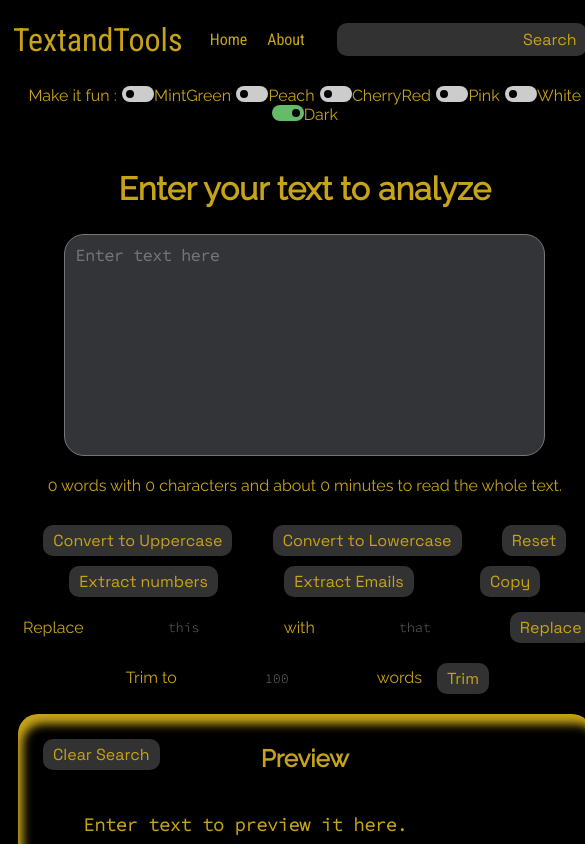
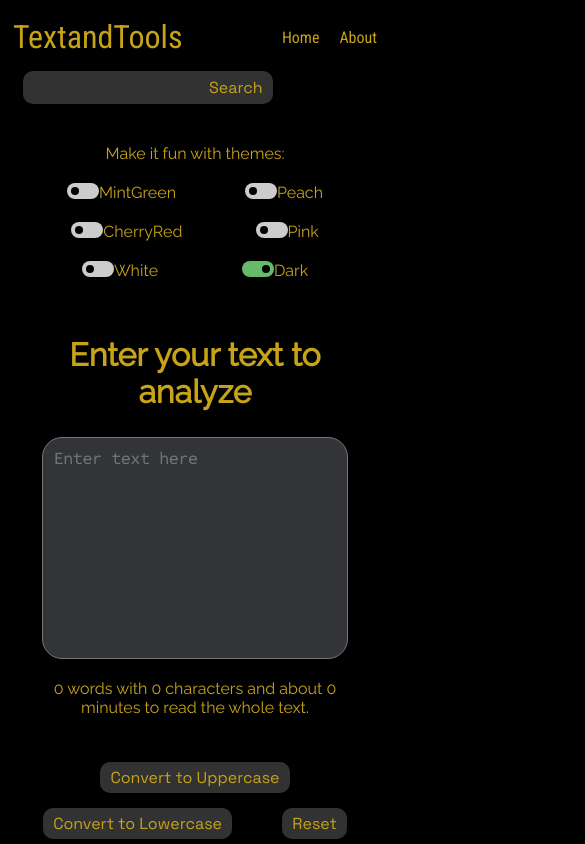
Before and after one commit to Naseeb7/TextandTools, a React (Create React App) app: page / in a window 390 px wide. Shown: the top 844 px of the page, 585 px wide, since content can reach past the window. Built offline with nearby package versions, Linux system fonts and the light colour scheme.

Commit message:
Made the app mobile responsive

```diff
--- a/src/App.css
+++ b/src/App.css
@@ -1,12 +1,16 @@
 body{
+  background-color: black;
+  color: #c7a318;}
+.body{
   display: flex;
-  box-sizing: border-box;
+  /* box-sizing: border-box; */
   flex-direction: column;
-  flex-wrap: wrap;
   background-color: black;
   color: #c7a318;
   justify-content: center;
   overflow-x: hidden;
+  /* border: 2px solid red; */
+  width: 100%;
 }
 .btn{
   display: flex;
@@ -21,6 +25,7 @@ body{
   padding-right: 10px;
   padding-left: 10px;
   margin: 5px;
+  margin-top: 10px;
   font-size: initial;
   width: auto;
   transition: 0.2s;
--- a/src/App.js
+++ b/src/App.js
@@ -87,12 +87,11 @@ function App() {
     }
   }
   return (
-    <>
+    <div className='body'>
       <Router>
         <div style={mode}>
           <Navbar title="TextandTools" aboutText="About" mode={mode} handlethemes={handlethemes} showAlert={showAlert} />
           <Alert alert={alert} />
-          <div>
             <Switch>
               <Route exact path="/">
                 <TextForm showAlert={showAlert} heading="Enter your text to analyze" mode={mode} />
@@ -101,10 +100,9 @@ function App() {
                 <About mode={mode} />
               </Route>
             </Switch>
-          </div>
         </div>
       </Router>
-    </>
+    </div>
   );
 }
 
--- a/src/Components/Alert.css
+++ b/src/Components/Alert.css
@@ -7,5 +7,5 @@
     color:#c7a318;
     height: 2.5rem;
     position: absolute;
-    width: 100%;
+    width: 90%;
 }
--- a/src/Components/Navbar.css
+++ b/src/Components/Navbar.css
@@ -5,12 +5,14 @@
 .navbarContainer{
     display: flex;
     flex-direction: row;
+    flex-wrap: wrap;
     align-items: flex-start;
     /* background-color: #c7a318; */
     align-items: center;
     justify-content: space-between;
     /* margin: 5px; */
     padding: 5px;
+    width: 100%;
     /* border: 2px solid red; */
 }
 .title{
@@ -39,6 +41,7 @@
 }
 .themebtns{
     display: flex;
+    flex-direction: row;
     padding: 5px;
     margin: 10px;
     flex-wrap: wrap;
@@ -47,12 +50,20 @@
 }
 .themetext{
     display: flex;
-    /* position: absolute; */
-    left: 1rem;
+    margin: 5px;
+    padding: 5px;
+}
+.sliderBtn{
+    display: flex;
+    margin: 5px;
+    padding: 5px;
+    padding-left: 20px;
+    padding-right: 20px;
 }
 .searchContainer{
     display: flex;
     flex-direction: row;
+    flex-wrap: wrap;
     margin: 5px;
     /* border: 1px solid red; */
 }
@@ -72,6 +83,7 @@
 }
 #searchbtn{
     outline: none;
+    margin-top: 5px;
     margin-left: 0;
     border-top-left-radius: 0px;
     border-bottom-left-radius: 0px;
--- a/src/Components/Navbar.js
+++ b/src/Components/Navbar.js
@@ -52,13 +52,13 @@ export default function Navbar(props) {
         </div>
       </div>
       <div className="themebtns">
-        <div className="themetext heading">Make it fun :</div>
-        <Sliderbutton type={"radio"} heading={"MintGreen"} style={props.mode} name={"themebtn"} id={"greenbtn"} handlethemes={props.handlethemes} />
-        <Sliderbutton type={"radio"} heading={"Peach"} style={props.mode} name={"themebtn"} id={"peachbtn"} handlethemes={props.handlethemes} />
-        <Sliderbutton type={"radio"} heading={"CherryRed"} style={props.mode} name={"themebtn"} id={"redbtn"} handlethemes={props.handlethemes} />
-        <Sliderbutton type={"radio"} heading={"Pink"} style={props.mode} name={"themebtn"} id={"pinkbtn"} handlethemes={props.handlethemes} />
-        <Sliderbutton type={"radio"} heading={"White"} style={props.mode} name={"themebtn"} id={"whitebtn"} handlethemes={props.handlethemes} />
-        <Sliderbutton type={"radio"} heading={"Dark"} style={props.mode} name={"themebtn"} id={"darkbtn"} handlethemes={props.handlethemes} />
+        <div className="themetext heading">Make it fun with themes:</div>
+        <span className="sliderBtn"><Sliderbutton type={"radio"} heading={"MintGreen"} style={props.mode} name={"themebtn"} id={"greenbtn"} handlethemes={props.handlethemes} /></span>
+        <span className="sliderBtn"><Sliderbutton type={"radio"} heading={"Peach"} style={props.mode} name={"themebtn"} id={"peachbtn"} handlethemes={props.handlethemes} /></span>
+        <span className="sliderBtn"><Sliderbutton type={"radio"} heading={"CherryRed"} style={props.mode} name={"themebtn"} id={"redbtn"} handlethemes={props.handlethemes} /></span>
+        <span className="sliderBtn"><Sliderbutton type={"radio"} heading={"Pink"} style={props.mode} name={"themebtn"} id={"pinkbtn"} handlethemes={props.handlethemes} /></span>
+        <span className="sliderBtn"><Sliderbutton type={"radio"} heading={"White"} style={props.mode} name={"themebtn"} id={"whitebtn"} handlethemes={props.handlethemes} /></span>
+        <span className="sliderBtn"><Sliderbutton type={"radio"} heading={"Dark"} style={props.mode} name={"themebtn"} id={"darkbtn"} handlethemes={props.handlethemes} /></span>
       </div>
     </>
   )
--- a/src/Components/TextForm.css
+++ b/src/Components/TextForm.css
@@ -63,11 +63,14 @@
     display: flex;
     flex-direction: row;
     flex-wrap: wrap;
-    justify-content: space-evenly;
+    justify-content: space-around;
+    padding: 5px;
+    margin: 5px;
 }
 .replaceContainer{
     /* border: 2px solid blue; */
     display: flex;
+    flex-wrap: wrap;
     justify-content: center;
     align-items: center;
     padding: 5px;
@@ -124,6 +127,9 @@
 }
 .trimvisible{
     display: flex;
+    flex-wrap: wrap;
+    justify-content: center;
+    align-items: center;
 }
 #trimvalue{
     display: flex;
@@ -189,6 +195,7 @@
     position: absolute;
     top: 20px;
     left: 20px;
+    width: 20%;
 }
 #preview{
     width: 80%;
--- a/src/Components/TextForm.js
+++ b/src/Components/TextForm.js
@@ -5,9 +5,12 @@ import "./TextForm.css"
 export default function TextForm(props) {
   const [text, setText] = useState("");
 
+  const handleonChange = (e) => {
+    setText(e.target.value)
+  }
   const handleupClick = () => {
     if (text !== "") {
-      setText(text.toUpperCase())
+      document.getElementById("preview").innerHTML=document.getElementById("preview").innerHTML.toUpperCase()
     }
     else {
       props.showAlert("Denied","Enter text first")
@@ -15,14 +18,11 @@ export default function TextForm(props) {
   }
   const handlelowClick = () => {
     if (text !== "") {
-      setText(text.toLowerCase())
+      document.getElementById("preview").innerHTML=document.getElementById("preview").innerHTML.toLowerCase()
     }
     else {
       props.showAlert("Denied","Enter text first")
     }
-  }
-  const handleonChange = (e) => {
-    setText(e.target.value)
   }
   const handleReplace = () => {
     if (text !== "") {
@@ -42,9 +42,7 @@ export default function TextForm(props) {
   }
   const handleReset = () => {
     if (text !== "") {
-      setText("")
-      document.getElementById("preview").innerHTML = ""
-      document.getElementsByClassName("extraction")[0].innerHTML = ""
+      document.getElementById("preview").innerHTML = text
     }
   }
   const handleTrim = () => {
@@ -69,7 +67,7 @@ export default function TextForm(props) {
       }
     }
     else {
-      props.showAlert("Enter text first!")
+      props.showAlert("Please","Enter text first!")
     }
   }
   const handleNumberex = () => {
@@ -84,7 +82,7 @@ export default function TextForm(props) {
       }
     }
     else {
-      props.showAlert("Enter text first!")
+      props.showAlert("Please","Enter text first!")
     }
   }
   const handleEmailex = () => {
@@ -99,11 +97,11 @@ export default function TextForm(props) {
       }
     }
     else {
-      props.showAlert("Enter text first!")
+      props.showAlert("Please","Enter text first!")
     }
   }
   const handleCopy = () => {
-    navigator.clipboard.writeText(text)
+    navigator.clipboard.writeText(document.getElementById("preview").innerHTML)
     if (text !== "") {
       props.showAlert("Success", "Text copied to clipboard!!")
     }
@@ -114,6 +112,10 @@ export default function TextForm(props) {
   const handleClearsearch=()=>{
     document.getElementById("occurances").innerHTML = ""
     document.getElementById("preview").innerHTML = document.getElementById("textarea").value
+  }
+  const handleClearall=()=>{
+    setText("")
+    document.getElementById("occurances").innerHTML=""
   }
   return (
     <>
@@ -146,6 +148,7 @@ export default function TextForm(props) {
             <label htmlFor="trim" className="trim fonts" style={props.mode}>words</label>
             <button htmlFor="trim" className="btn" id="trimbtn" onClick={handleTrim}>Trim</button>
           </div>
+          <button className="clearall btn" onClick={handleClearall}>Clear All</button>
           <div id="cbox" className='cboxhidden'>
             <Confirmbox confirmboxtext={"Are you sure you want to trim?"} comment={"*Please review first"} />
           </div>
```
